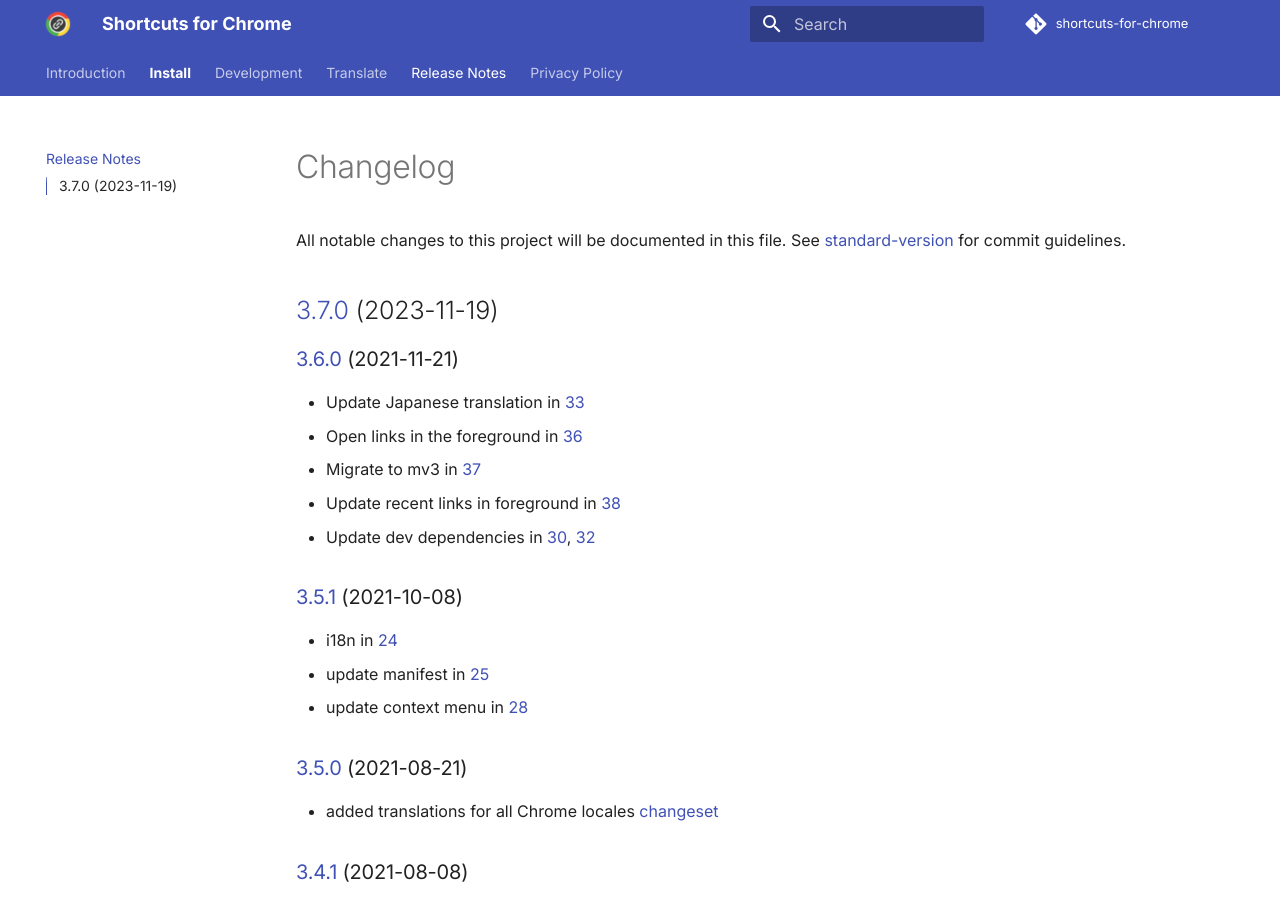
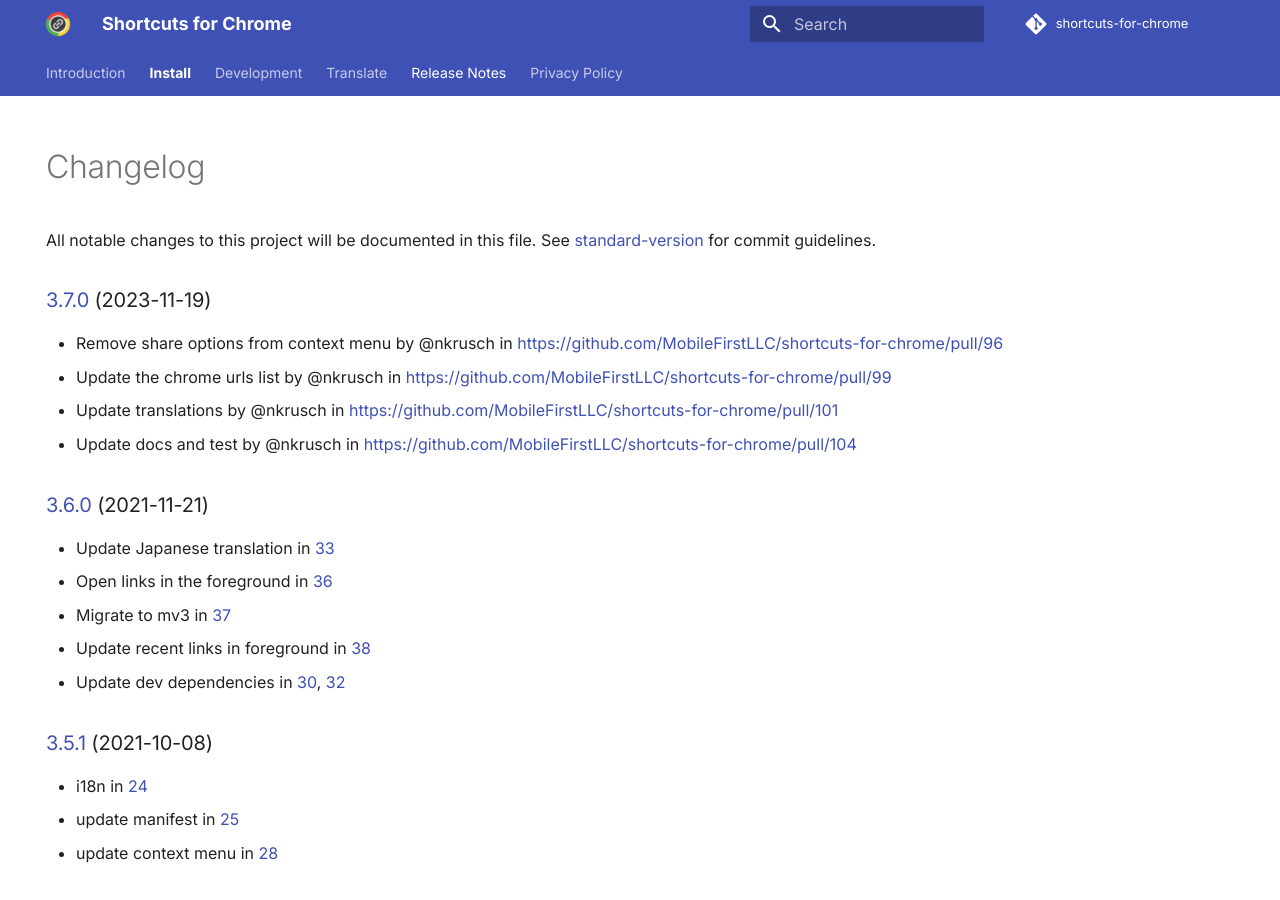
Before and after one commit to MobileFirstLLC/shortcuts-for-chrome, an MkDocs documentation site: the page built from docs/docs/changelog.md, in a window 1280 px wide and 900 px high. Built offline with MkDocs 1.6.1 and Material for MkDocs 9.7.7, drawn with Linux system fonts in a browser that asks for light colours; comment, search, counter and statistics services are not loaded.

```diff
--- a/docs/docs/changelog.md
+++ b/docs/docs/changelog.md
@@ -1,8 +1,19 @@
+---
+hide:
+- navigation
+- toc
+---
+
 # Changelog
 
 All notable changes to this project will be documented in this file. See [standard-version](https://github.com/conventional-changelog/standard-version) for commit guidelines.
 
-## [3.7.0](https://github.com/MobileFirstLLC/shortcuts-for-chrome/compare/v3.6.0...v3.7.0) (2023-11-19)
+### [3.7.0](https://github.com/MobileFirstLLC/shortcuts-for-chrome/compare/v3.6.0...v3.7.0) (2023-11-19)
+
+* Remove share options from context menu by @nkrusch in https://github.com/MobileFirstLLC/shortcuts-for-chrome/pull/96
+* Update the chrome urls list by @nkrusch in https://github.com/MobileFirstLLC/shortcuts-for-chrome/pull/99
+* Update translations by @nkrusch in https://github.com/MobileFirstLLC/shortcuts-for-chrome/pull/101
+* Update docs and test by @nkrusch in https://github.com/MobileFirstLLC/shortcuts-for-chrome/pull/104
 
 ### [3.6.0](https://github.com/MobileFirstLLC/shortcuts-for-chrome/compare/v3.5.1...v3.6.0) (2021-11-21)
 
```
Also changed, not shown: 1 other file.
